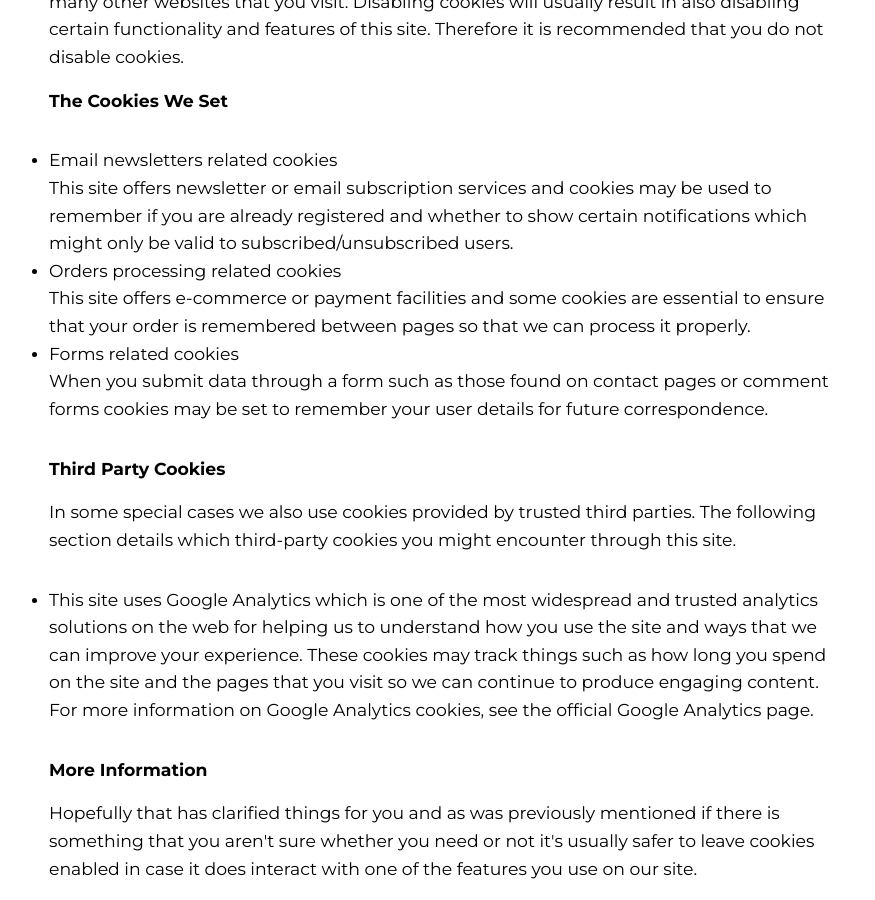
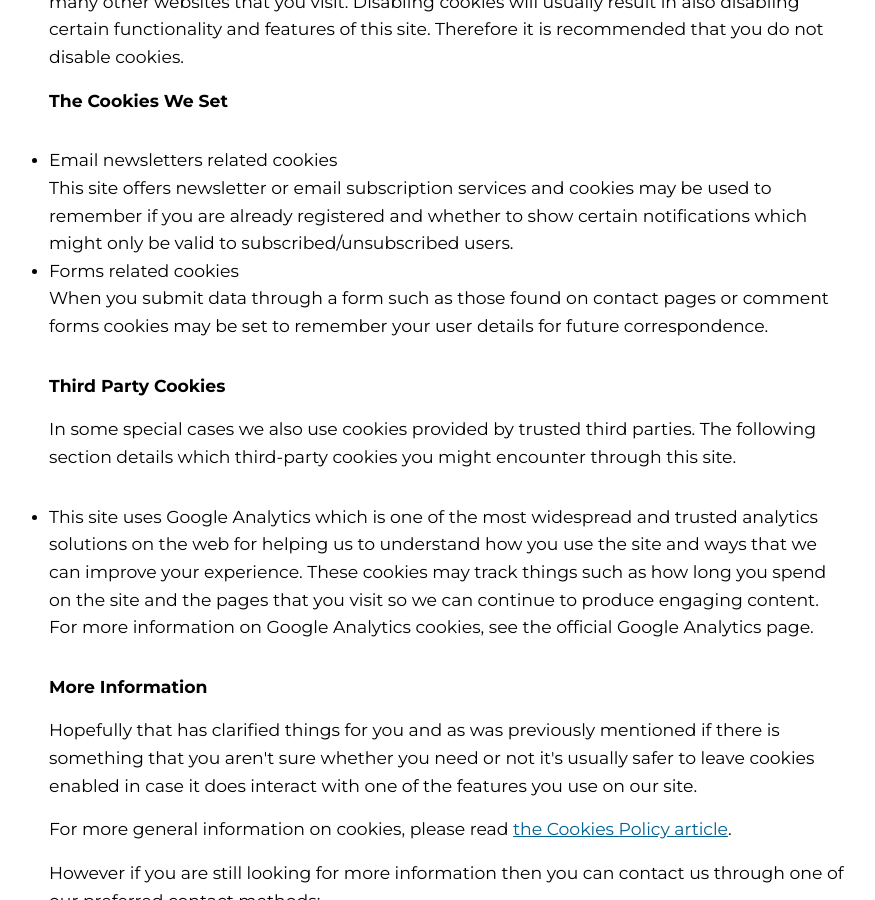
Before and after one commit to GG1982/vina-da-uva, a Jekyll site: the page built from pages/privacy-cookie-policy.html, in a window 1280 px wide and 900 px high, scrolled down 743 px. Shown: the whole window, without its empty margins (191-1066 px from the left). Built offline with Jekyll 4.4.1, drawn with Linux system fonts in a browser that asks for light colours.

```diff
--- a/_includes/form.html
+++ b/_includes/form.html
@@ -10,17 +10,17 @@
             <input type="hidden" name="_next" value="{{ site.url }}/thankyou">
 
             <!-- Subject line -->
-            <input type="hidden" name="_subject" value="New submission!">
+            <input type="hidden" name="_subject" value="Inquiry - Uva d'Italia">
 
             <!-- CC another email -->
-            <input type="hidden" name="_cc" value="another@email.com">
+            <input type="hidden" name="_cc" value="giuliano.grasso26@gmail.com">
 
             <!-- Avoid spam by fooling scrapers -->
             <input type="text" name="_honey" class="is-hidden">
 
             <!-- Autoresponse to users with copy of submission -->
             <input type="hidden" name="_autoresponse"
-                value="Your submission has been received, and a member of our team will be in touch within 48 hours. Thank you, Vina da Uva.">
+                value="Your submission has been received, and a member of our team will be in touch within 48 hours. Thank you, Uva d'Italia.">
 
             <div class="form-item form-name">
                 <input name="Name" type="text" class="form-input" placeholder="First Name" aria-label="Your First Name"
--- a/pages/privacy-cookie-policy.html
+++ b/pages/privacy-cookie-policy.html
@@ -30,6 +30,7 @@
         aware that disabling cookies will affect the functionality of this and many other websites that you visit. Disabling
         cookies will usually result in also disabling certain functionality and features of this site. Therefore it is
         recommended that you do not disable cookies.</p>
+
     <p><strong>The Cookies We Set</strong></p>
 
     <ul>
@@ -39,12 +40,6 @@
             <p>This site offers newsletter or email subscription services and cookies may be used to remember if you are
                 already registered and whether to show certain notifications which might only be valid to
                 subscribed/unsubscribed users.</p>
-        </li>
-
-        <li>
-            <p>Orders processing related cookies</p>
-            <p>This site offers e-commerce or payment facilities and some cookies are essential to ensure that your order is
-                remembered between pages so that we can process it properly.</p>
         </li>
 
 
```
